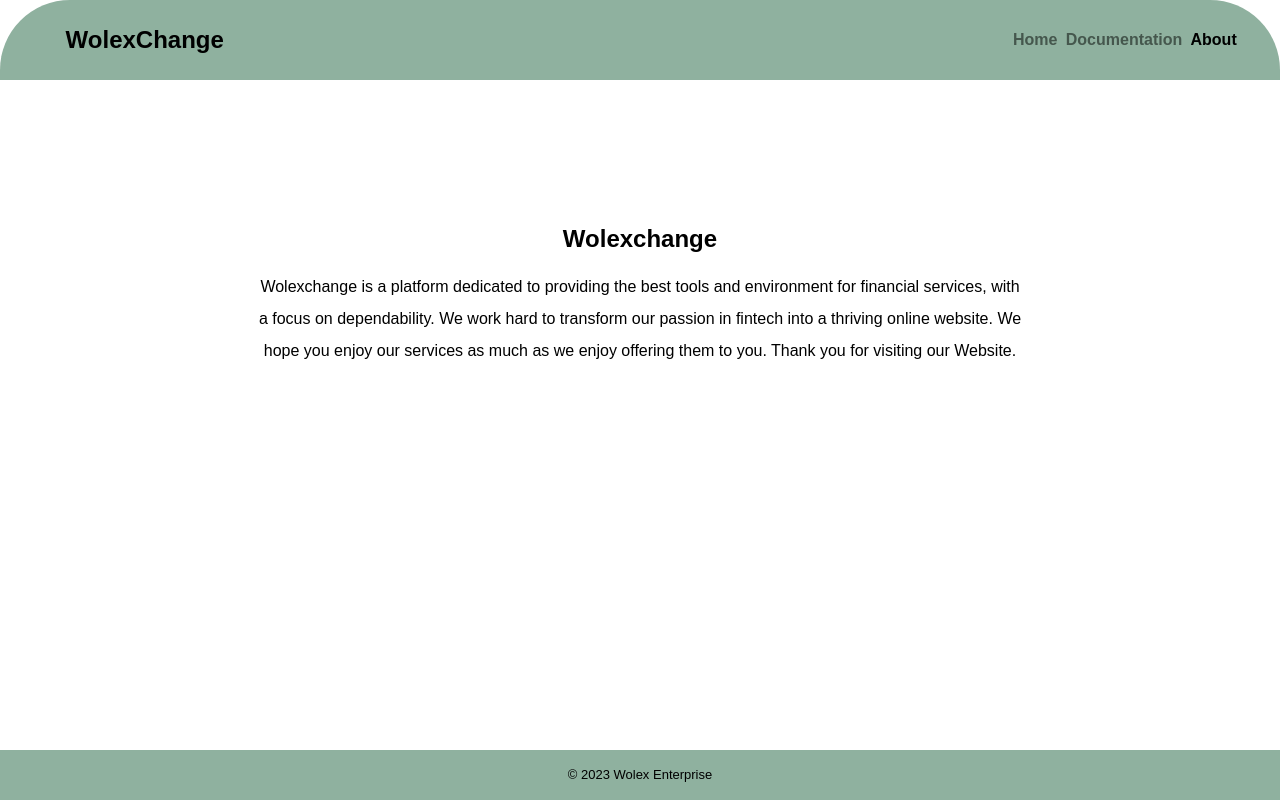
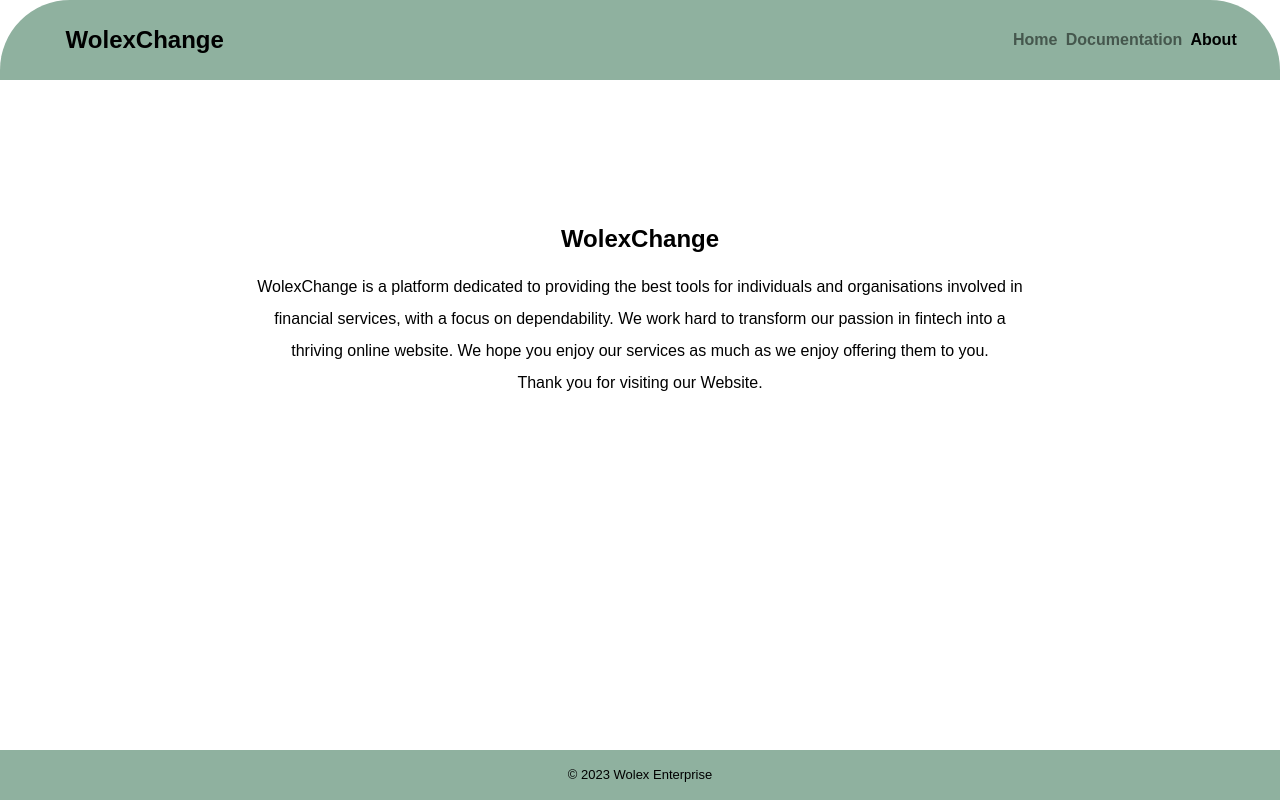
Before and after one commit to haywae/DealerApp, a React (Create React App) app: page /about in a window 1280 px wide. Built offline with nearby package versions, Linux system fonts and the light colour scheme.

Commit message:
Line Break added and Website name corrected

```diff
--- a/src/pages/About.jsx
+++ b/src/pages/About.jsx
@@ -6,12 +6,12 @@ export function About(){
             <Helmet>
                 <title>About - WolexChange</title>
             </Helmet>
-            <h2 className="about-head-2">Wolexchange</h2>
+            <h2 className="about-head-2">WolexChange</h2>
             <p className="about-p">
-                Wolexchange is a platform dedicated to providing the best tools and environment for financial services,
-                with a focus on dependability. We work hard to transform our passion in fintech into a thriving online website.
+                WolexChange is a platform dedicated to providing the best tools for individuals and organisations involved in financial
+                services, with a focus on dependability. We work hard to transform our passion in fintech into a thriving online website.
                 We hope you enjoy our services as much as we enjoy offering them to you.
-                Thank you for visiting our Website.
+                <br />Thank you for visiting our Website.
             </p>
 
         </div>
```
